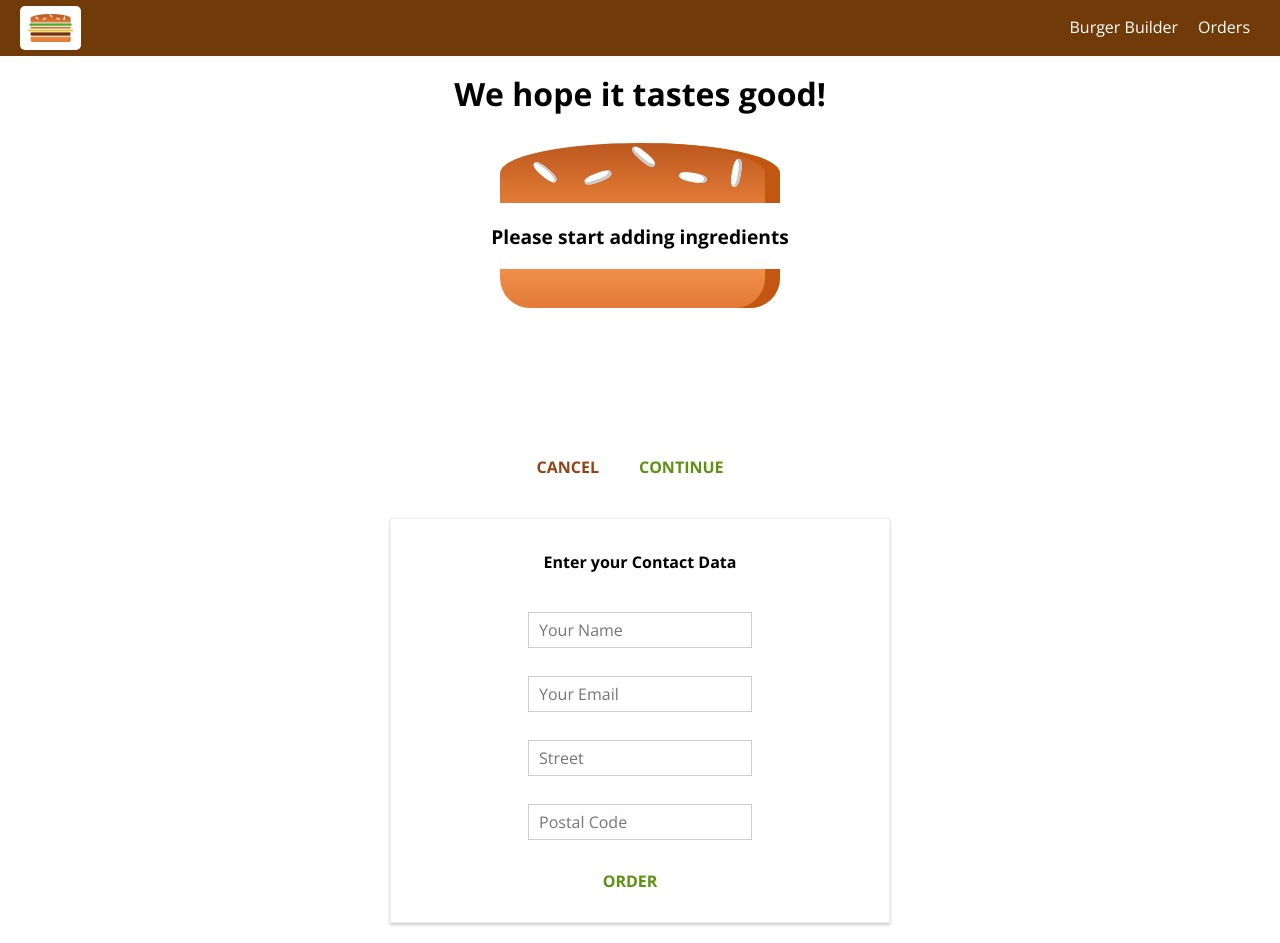
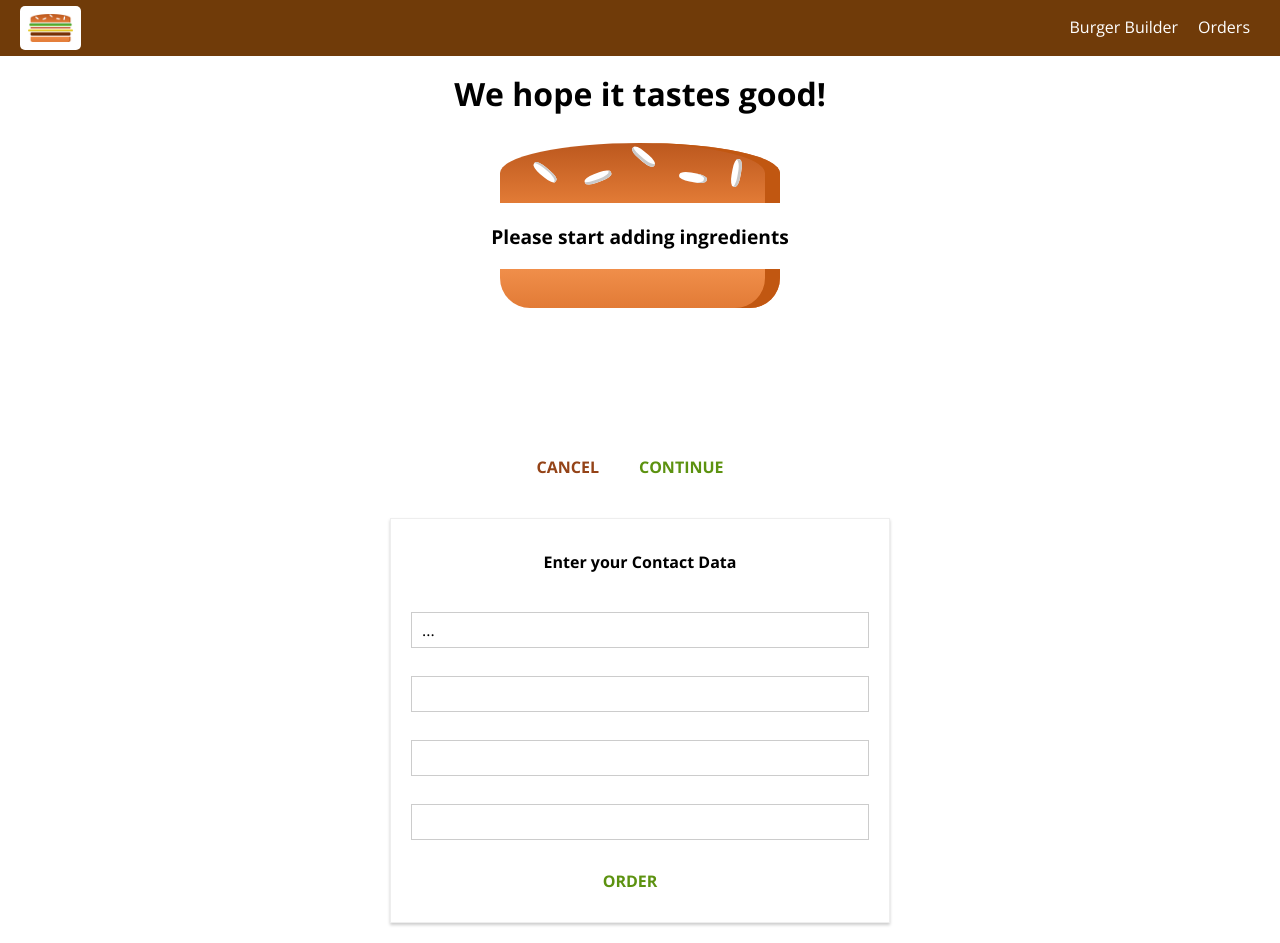
Before and after one commit to vnctwong/react-burger, a React app: page /checkout in a window 1280 px wide. Both pictures are taken after a click on the button "CONTINUE". Built offline with nearby package versions, Linux system fonts and the light colour scheme.

Commit message:
input set to recieve props from contactData form

```diff
--- a/src/components/UI/Input/Input.js
+++ b/src/components/UI/Input/Input.js
@@ -5,15 +5,18 @@ import classes from './Input.css';
 const input = (props) => {
   let inputElement = null;
 
-  switch (props.inputtype) {
+  switch (props.elementType) {
     case ('input'):
-      inputElement = <input className={classes.InputElement} {...props} />;
+      inputElement = <input
+        className={classes.InputElement} {...props.elementConfig} value={props.value} />;
       break;
     case ('textarea'):
-      inputElement = <textarea className={classes.InputElement} {...props} />;
+      inputElement = <textarea
+        className={classes.InputElement} {...props.elementConfig} value={props.value} />;
       break;
     default:
-      inputElement = <input className={classes.InputElement} {...props} />;
+      inputElement = <input
+        className={classes.InputElement} {...props.elementConfig} value={props.value} />;
   };
 
   return (
--- a/src/containers/Checkout/ContactData/ContactData.css
+++ b/src/containers/Checkout/ContactData/ContactData.css
@@ -6,9 +6,6 @@
   border: 1px solid #eee;
   padding: 10px;
   box-sizing: border-box;
-  display: flex;
-  flex-flow: column wrap;
-  align-items: center;
 }
 
 @media (min-width: 600px) {
--- a/src/containers/Checkout/ContactData/ContactData.js
+++ b/src/containers/Checkout/ContactData/ContactData.js
@@ -8,11 +8,18 @@ import Input from '../../../components/UI/Input/Input';
 
 class ContactData extends Component {
   state = {
-    name: '',
-    email: '',
-    address: {
-      street: '',
-      postalCode: ''
+    orderForm: {
+      name: { elementType: 'input', elementConfig: { type: 'text', placeholder: 'Your Name' }, value: '' },
+      street: { elementType: 'input', elementConfig: { type: 'text', placeholder: 'Street' }, value: '' },
+      zipCode: { elementType: 'input', elementConfig: { type: 'text', placeholder: 'ZIP Code' }, value: '' },
+      country: { elementType: 'input', elementConfig: { type: 'text', placeholder: 'Country' }, value: '' },
+      email: { elementType: 'input', elementConfig: { type: 'email', placeholder: 'Your Email' }, value: '' },
+      deliveryMethod: {
+        elementType: 'select', elementConfig: {
+          options: [{ value: 'fastest', displayValue: 'Fastest' }, { value: 'cheapest', displayValue: 'Cheapest' }]
+        },
+        value: ''
+      }
     },
     loading: false
   }
@@ -23,16 +30,6 @@ class ContactData extends Component {
     const order = {
       ingredients: this.props.ingredients,
       price: this.props.price,
-      customer: {
-        name: 'name1',
-        address: {
-          street: 'testStreet1',
-          zipCode: '121424',
-          country: 'testCountry1'
-        },
-        email: 'test1@test.com'
-      },
-      deliveryMethod: 'fastest'
     };
 
     axios.post('/orders.json', order)
@@ -47,7 +44,7 @@ class ContactData extends Component {
 
   render() {
     let form = (<form>
-      <Input inputtype='input' type='text' name='name' placeholder='Your Name' />
+      <Input elementType='...' elementConfig='...' value='...' />
       <Input inputtype='input' type='email' name='email' placeholder='Your Email' />
       <Input inputtype='input' type='text' name='street' placeholder='Street' />
       <Input inputtype='input' type='text' name='postal' placeholder='Postal Code' />
```
